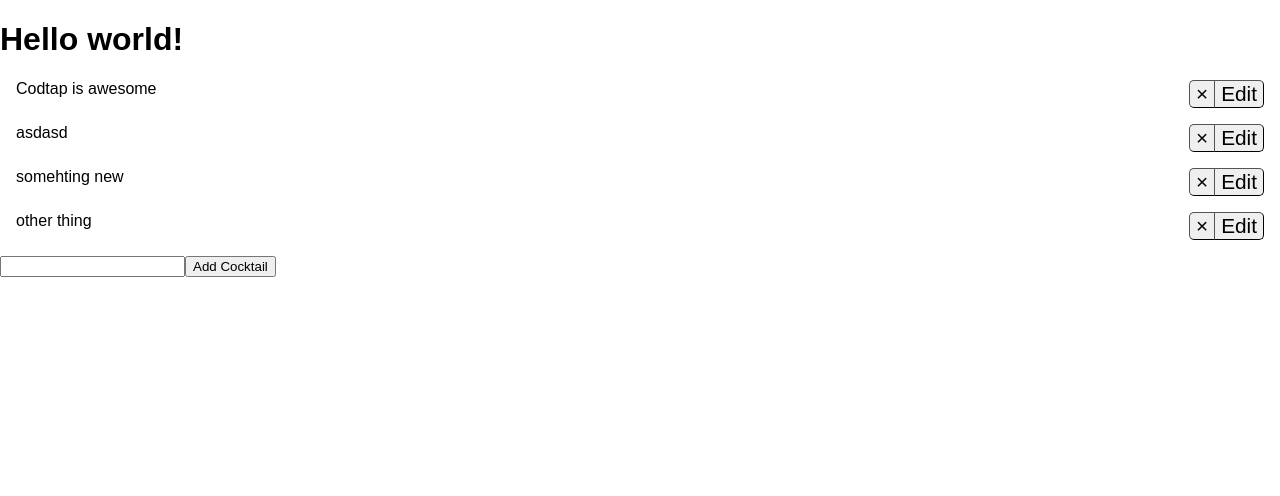
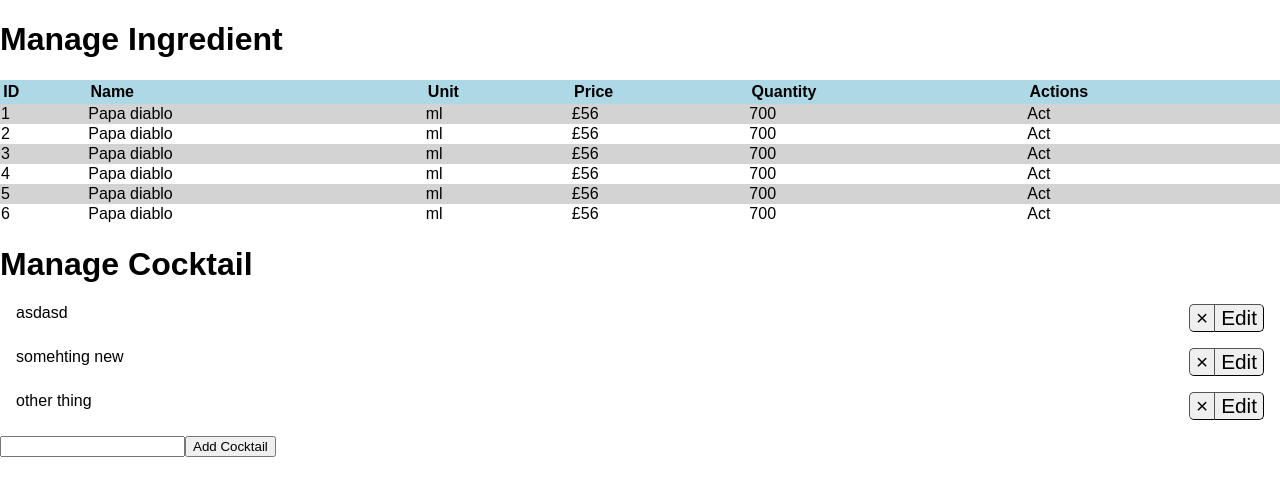
Before and after one commit to codetapacademy/cocktail-pricing, a React (Create React App) app: page / in a window 1280 px wide. Shown: the top 496 px of the page. Built offline with nearby package versions, Linux system fonts and the light colour scheme; data requests are answered from the project's data file.

Commit message:
Create the initial ingredient component and some dummy data

```diff
--- a/src/App.js
+++ b/src/App.js
@@ -1,13 +1,15 @@
 import React, { Component } from 'react';
 import Cocktail from './component/cocktail';
+import Ingredient from './component/ingredient';
 
 class App extends Component {
   render() {
     return (
       <div className="App">
-        <h1> Hello world!</h1>
+        <h1> Manage Ingredient</h1>
+        <Ingredient />
+        <h1> Manage Cocktail</h1>
         <Cocktail />
-
       </div>
     );
   }
--- /dev/null
+++ b/src/component/ingredient/constant.jsx
@@ -0,0 +1,5 @@
+const BASE_URL = 'http://localhost:3456/'
+
+export {
+    BASE_URL
+}
--- /dev/null
+++ b/src/component/ingredient/index.jsx
@@ -0,0 +1,2 @@
+import Ingredient from './ingredient';
+export default Ingredient;
--- /dev/null
+++ b/src/component/ingredient/ingredient.css
@@ -0,0 +1,15 @@
+.ingredient__full-table {
+    width: 100%;
+    border-collapse: collapse;
+}
+
+.ingredient__full-table thead td {
+    background-color: lightblue;
+    font-weight: bold;
+    /* color: white; */
+    padding: 0.2rem;
+}
+
+.ingredient__full-table tbody tr:nth-child(odd) {
+    background-color: lightgray;
+}
--- /dev/null
+++ b/src/component/ingredient/ingredient.jsx
@@ -0,0 +1,53 @@
+import React, { Component } from 'react';
+import axios from 'axios';
+import { BASE_URL } from './constant'
+import './ingredient.css'
+
+class Ingredient extends Component {
+    state = {
+        ingredient: []
+    }
+
+    componentWillMount() {
+        axios
+            .get(`${BASE_URL}ingredient`)
+            .then(({data}) => {
+                this.setState({ingredient: data})
+            })
+    }
+
+    renderIngredientList = () => {
+        return this.state.ingredient
+            .map(({id, name, unit, currency, price, quantity}, key) =>
+                <tr key={key}>
+                    <td>{id}</td>
+                    <td>{name}</td>
+                    <td>{unit}</td>
+                    <td>{currency}{price}</td>
+                    <td>{quantity}</td>
+                    <td>Act</td>
+                </tr>
+            );
+    }
+    render() {
+        return (
+            <table className="ingredient__full-table">
+                <thead>
+                    <tr>
+                        <td>ID</td>
+                        <td>Name</td>
+                        <td>Unit</td>
+                        <td>Price</td>
+                        <td>Quantity</td>
+                        <td>Actions</td>
+                    </tr>
+                </thead>
+                <tbody>
+                    {this.renderIngredientList()}
+                </tbody>
+            </table>
+        );
+    }
+}
+
+export default Ingredient;
--- a/src/data/data.json
+++ b/src/data/data.json
@@ -1,11 +1,5 @@
 {
   "cocktail": [
-    {
-      "Content-Type": "application/json",
-      "id": 9,
-      "name": "Codtap is awesome",
-      "method": "PUT"
-    },
     {
       "name": "asdasd",
       "id": 10
@@ -18,5 +12,55 @@
       "name": "other thing",
       "id": 12
     }
+  ],
+  "ingredient":[
+    {
+      "id": 1,
+      "name": "Papa diablo",
+      "unit": "ml",
+      "price": 56,
+      "currency": "£",
+      "quantity": 700
+    },
+    {
+      "id": 2,
+      "name": "Papa diablo",
+      "unit": "ml",
+      "price": 56,
+      "currency": "£",
+      "quantity": 700
+    },
+    {
+      "id": 3,
+      "name": "Papa diablo",
+      "unit": "ml",
+      "price": 56,
+      "currency": "£",
+      "quantity": 700
+    },
+    {
+      "id": 4,
+      "name": "Papa diablo",
+      "unit": "ml",
+      "price": 56,
+      "currency": "£",
+      "quantity": 700
+    },
+    {
+      "id": 5,
+      "name": "Papa diablo",
+      "unit": "ml",
+      "price": 56,
+      "currency": "£",
+      "quantity": 700
+    },
+    {
+      "id": 6,
+      "name": "Papa diablo",
+      "unit": "ml",
+      "price": 56,
+      "currency": "£",
+      "quantity": 700
+    }
   ]
 }
```
